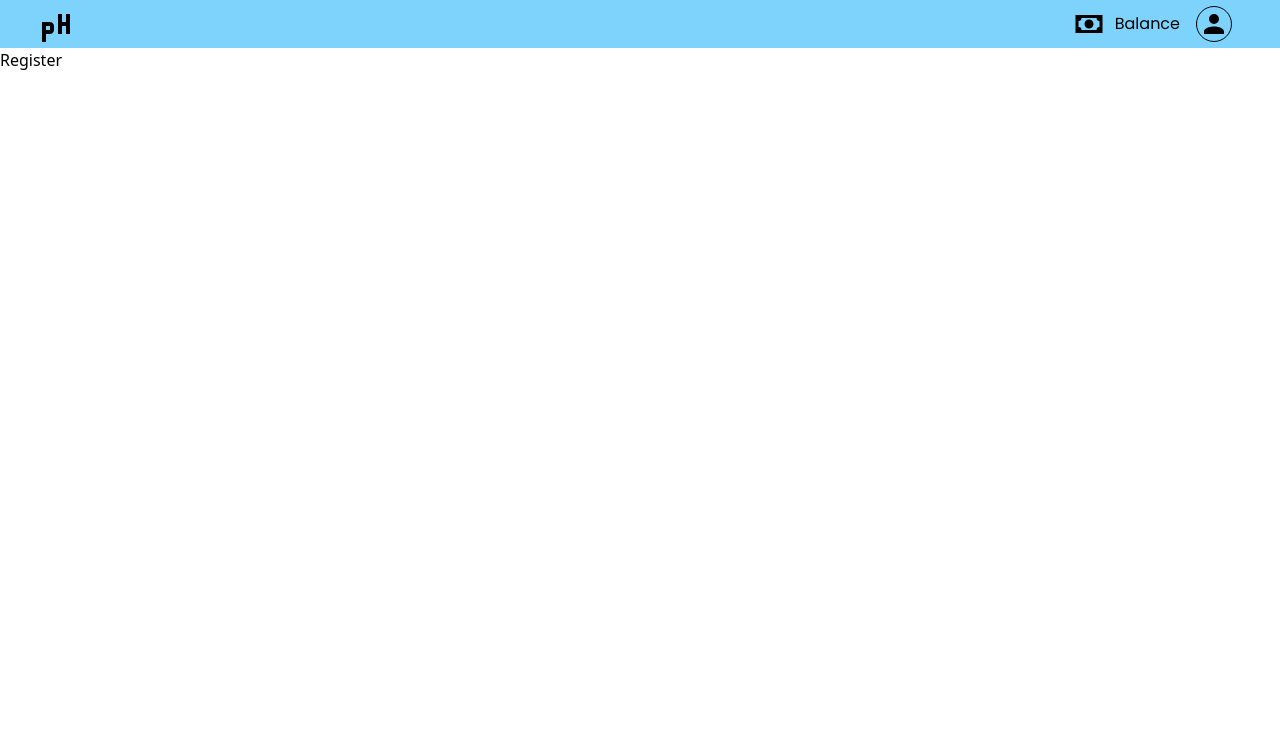
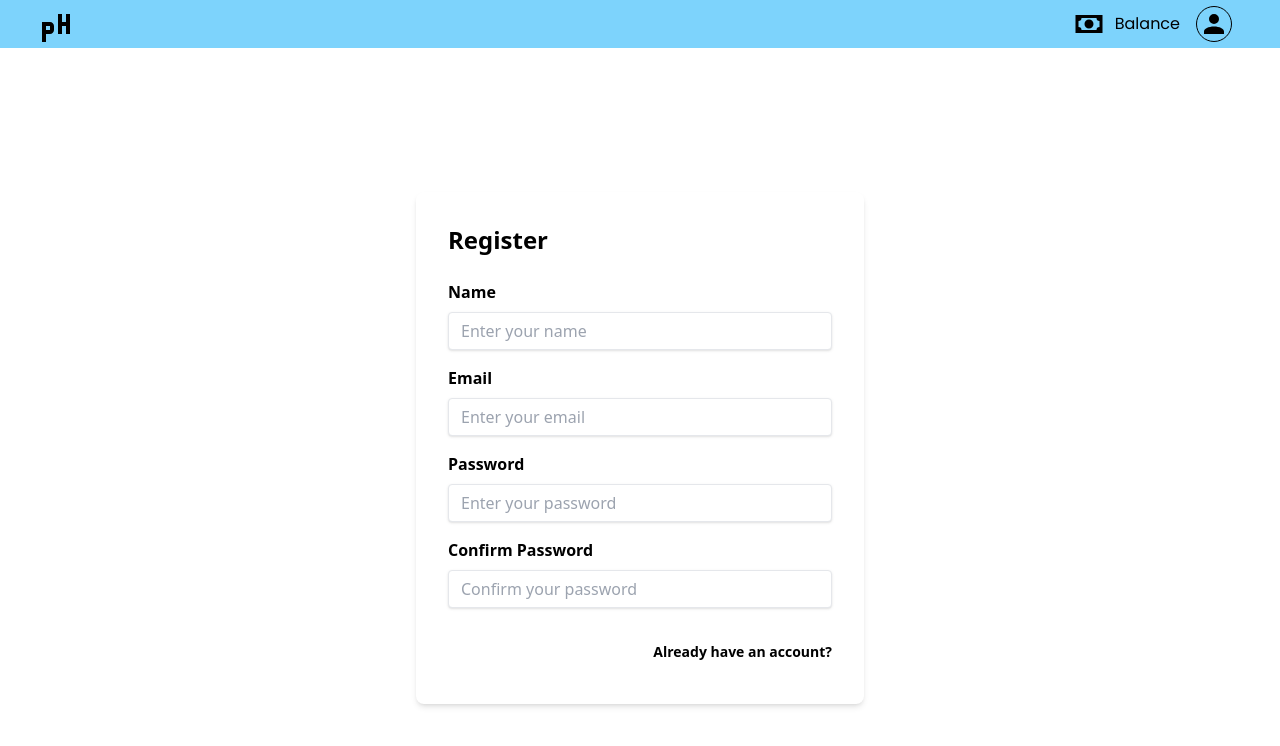
Before and after one commit to ajaparicio36/testing-lab03, a React (Create React App) app in the folder frontend/: page /register in a window 1280 px wide. Shown: the top 746 px of the page. Built offline with nearby package versions, Linux system fonts and the light colour scheme.

Commit message:
feat: add frontend account system

```diff
--- a/frontend/src/app/Login.tsx
+++ b/frontend/src/app/Login.tsx
@@ -1,7 +1,87 @@
-import React from "react";
+import React, { FormEvent, ChangeEvent, useState } from "react";
+
+interface LoginFormData {
+  email: string;
+  password: string;
+}
 
 const Login = () => {
-  return <div>Login</div>;
+  const [formData, setFormData] = useState<LoginFormData>({
+    email: "",
+    password: "",
+  });
+
+  const handleChange = (e: ChangeEvent<HTMLInputElement>) => {
+    const { name, value } = e.target;
+    setFormData((prevState) => ({
+      ...prevState,
+      [name]: value,
+    }));
+  };
+
+  const handleSubmit = (e: FormEvent<HTMLFormElement>) => {
+    e.preventDefault();
+    // Handle form submission logic here
+    console.log("Form Data:", formData);
+  };
+
+  return (
+    <div className="flex items-center justify-center min-h-screen bg-[#f8f5f9]">
+      <div className="bg-white p-8 rounded-lg shadow-md max-w-md w-full">
+        <h1 className="text-2xl font-bold text-[#9853b3] mb-6">Login</h1>
+        <form onSubmit={handleSubmit}>
+          <div className="mb-4">
+            <label
+              className="block text-gray-700 font-bold mb-2"
+              htmlFor="email"
+            >
+              Email
+            </label>
+            <input
+              className="shadow appearance-none border rounded w-full py-2 px-3 text-gray-700 leading-tight focus:outline-none focus:shadow-outline"
+              id="email"
+              type="email"
+              name="email"
+              value={formData.email}
+              onChange={handleChange}
+              placeholder="Enter your email"
+            />
+          </div>
+          <div className="mb-6">
+            <label
+              className="block text-gray-700 font-bold mb-2"
+              htmlFor="password"
+            >
+              Password
+            </label>
+            <input
+              className="shadow appearance-none border rounded w-full py-2 px-3 text-gray-700 leading-tight focus:outline-none focus:shadow-outline"
+              id="password"
+              type="password"
+              name="password"
+              value={formData.password}
+              onChange={handleChange}
+              placeholder="Enter your password"
+            />
+          </div>
+          <div className="flex items-center justify-between">
+            <button
+              className="bg-[#9853b3] hover:bg-[#b65bd9] text-white font-bold py-2 px-4 rounded focus:outline-none focus:shadow-outline"
+              type="submit"
+            >
+              Login
+            </button>
+            <a
+              className="inline-block align-baseline font-bold text-sm text-[#9853b3] hover:text-[#b65bd9]"
+              href="/register"
+            >
+              Don't have an account?
+            </a>
+          </div>
+        </form>
+      </div>
+    </div>
+  );
 };
 
 export default Login;
--- a/frontend/src/app/Register.tsx
+++ b/frontend/src/app/Register.tsx
@@ -1,7 +1,119 @@
-import React from "react";
+import React, { useState, ChangeEvent, FormEvent } from "react";
+
+interface FormData {
+  name: string;
+  email: string;
+  password: string;
+  confirmPassword: string;
+}
 
 const Register = () => {
-  return <div>Register</div>;
+  const [formData, setFormData] = useState<FormData>({
+    name: "",
+    email: "",
+    password: "",
+    confirmPassword: "",
+  });
+
+  const handleChange = (e: ChangeEvent<HTMLInputElement>) => {
+    const { name, value } = e.target;
+    setFormData((prevState) => ({
+      ...prevState,
+      [name]: value,
+    }));
+  };
+
+  const handleSubmit = (e: FormEvent<HTMLFormElement>) => {
+    e.preventDefault();
+    // Handle form submission logic here
+    console.log("Form Data:", formData);
+  };
+
+  return (
+    <div className="flex items-center justify-center min-h-screen bg-background">
+      <div className="bg-white p-8 rounded-lg shadow-md max-w-md w-full">
+        <h1 className="text-2xl font-bold text-primary mb-6">Register</h1>
+        <form onSubmit={handleSubmit}>
+          <div className="mb-4">
+            <label className="block text-gray font-bold mb-2" htmlFor="name">
+              Name
+            </label>
+            <input
+              className="shadow appearance-none border rounded w-full py-2 px-3 text-gray-700 leading-tight focus:outline-none focus:shadow-outline"
+              id="name"
+              type="text"
+              name="name"
+              value={formData.name}
+              onChange={handleChange}
+              placeholder="Enter your name"
+            />
+          </div>
+          <div className="mb-4">
+            <label className="block text-gray font-bold mb-2" htmlFor="email">
+              Email
+            </label>
+            <input
+              className="shadow appearance-none border rounded w-full py-2 px-3 text-gray-700 leading-tight focus:outline-none focus:shadow-outline"
+              id="email"
+              type="email"
+              name="email"
+              value={formData.email}
+              onChange={handleChange}
+              placeholder="Enter your email"
+            />
+          </div>
+          <div className="mb-4">
+            <label
+              className="block text-gray font-bold mb-2"
+              htmlFor="password"
+            >
+              Password
+            </label>
+            <input
+              className="shadow appearance-none border rounded w-full py-2 px-3 text-gray-700 leading-tight focus:outline-none focus:shadow-outline"
+              id="password"
+              type="password"
+              name="password"
+              value={formData.password}
+              onChange={handleChange}
+              placeholder="Enter your password"
+            />
+          </div>
+          <div className="mb-6">
+            <label
+              className="block text-gray font-bold mb-2"
+              htmlFor="confirmPassword"
+            >
+              Confirm Password
+            </label>
+            <input
+              className="shadow appearance-none border rounded w-full py-2 px-3 text-gray-700 leading-tight focus:outline-none focus:shadow-outline"
+              id="confirmPassword"
+              type="password"
+              name="confirmPassword"
+              value={formData.confirmPassword}
+              onChange={handleChange}
+              placeholder="Confirm your password"
+            />
+          </div>
+          <div className="flex items-center justify-between">
+            <button
+              className="bg-primary hover:bg-accent text-white font-bold py-2 px-4 rounded focus:outline-none focus:shadow-outline"
+              type="submit"
+            >
+              Register
+            </button>
+            <a
+              className="inline-block align-baseline font-bold text-sm text-primary hover:text-accent"
+              href="/login"
+            >
+              Already have an account?
+            </a>
+          </div>
+        </form>
+      </div>
+    </div>
+  );
 };
 
 export default Register;
```
